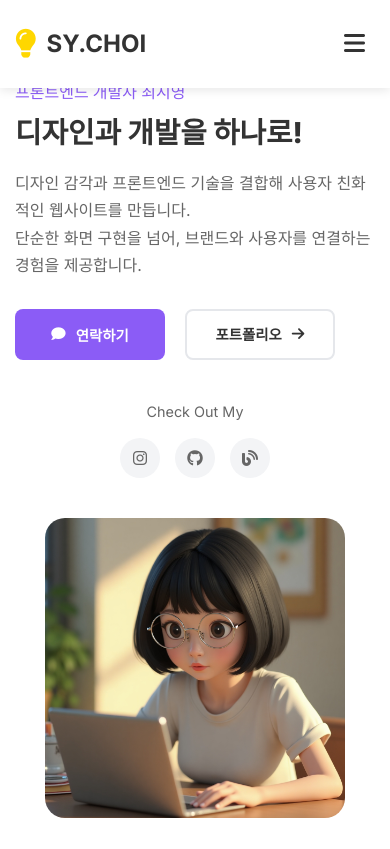
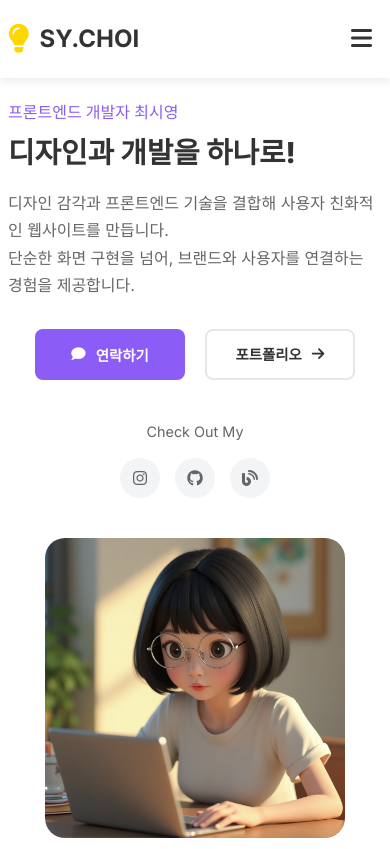
Before and after one commit to ElviaChoi/vibe-coding-portfolio, a plain HTML site: page index.html in a window 390 px wide. Shown: the top 849 px of the page. Drawn offline with Linux system fonts and the light colour scheme.

Commit message:
모바일 반응형 개선: 가로 스크롤 방지, 배경색 전체 화면 채우기, 버튼 가운데 정렬

```diff
--- a/styles.css
+++ b/styles.css
@@ -10,6 +10,7 @@ body {
   line-height: 1.6;
   color: #333;
   background-color: #fff;
+  overflow-x: hidden;
 }
 
 .container {
@@ -280,6 +281,8 @@ body {
 .services {
   padding: 80px 0;
   background: #ffd700;
+  width: 100vw;
+  margin-left: calc(-50vw + 50%);
 }
 
 .services-content {
@@ -683,6 +686,8 @@ body {
 .contact {
   padding: 80px 0;
   background: #ffd700;
+  width: 100vw;
+  margin-left: calc(-50vw + 50%);
 }
 
 .contact-content {
@@ -793,6 +798,8 @@ body {
   padding: 40px 0;
   background: #333;
   color: white;
+  width: 100vw;
+  margin-left: calc(-50vw + 50%);
 }
 
 .footer-content {
@@ -810,6 +817,7 @@ body {
 @media (max-width: 1024px) {
   .container {
     padding: 0 15px;
+    max-width: 100%;
   }
 
   .hero-content,
@@ -827,9 +835,21 @@ body {
   .contact-left h2 {
     font-size: 2.5rem;
   }
+
+  .hero-buttons {
+    justify-content: center;
+  }
 }
 
 @media (max-width: 768px) {
+  .container {
+    padding: 0 10px;
+  }
+
+  .header {
+    padding: 15px 0;
+  }
+
   .header .container {
     flex-direction: row;
     justify-content: space-between;
@@ -866,7 +886,7 @@ body {
   }
 
   .hero {
-    padding: 100px 0 60px;
+    padding: 120px 0 60px;
   }
 
   .hero-content,
@@ -906,7 +926,7 @@ body {
   }
 
   .hero-buttons {
-    justify-content: flex-start;
+    justify-content: center;
     flex-wrap: wrap;
   }
 
@@ -939,8 +959,12 @@ body {
 }
 
 @media (max-width: 480px) {
+  .container {
+    padding: 0 8px;
+  }
+
   .hero {
-    padding: 80px 0 40px;
+    padding: 100px 0 40px;
   }
 
   .hero-left h1,
```
